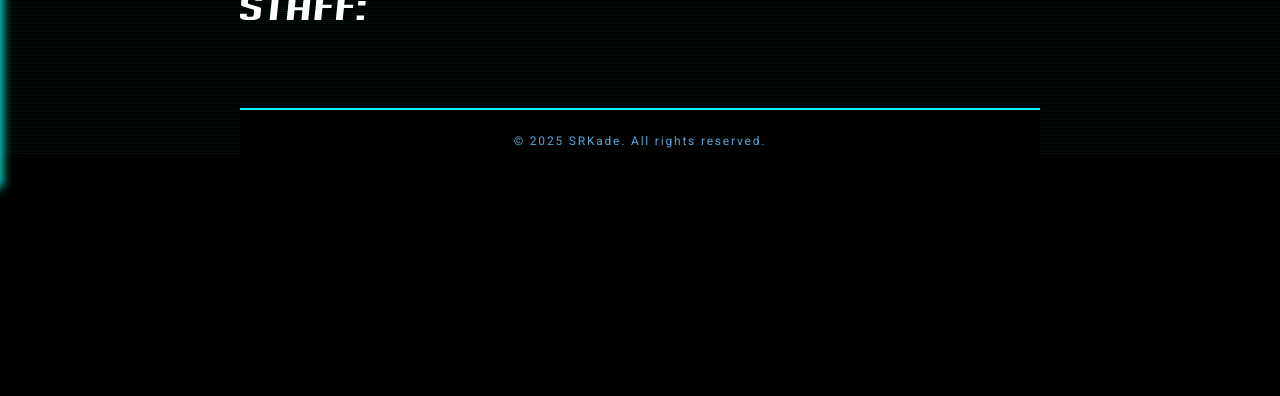
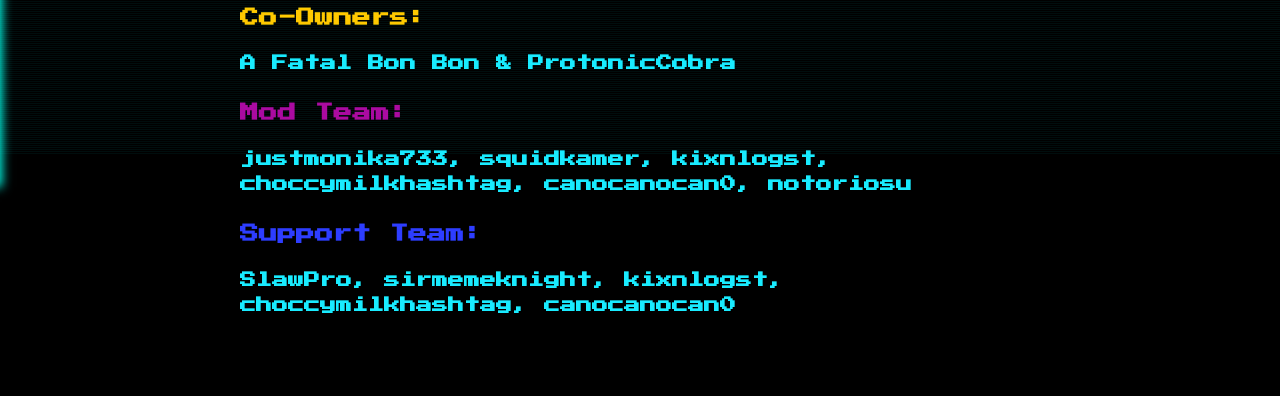
Before and after one commit to SlawSimulation/DQRetro, a plain HTML site: page srkade.html in a window 1280 px wide. Shown: the part 645-1041 px from the top of the page. Before the commit the page ends 918 px from the top, so only its background shows below. Drawn offline with Linux system fonts and the light colour scheme.

Commit message:
feat. Updated SRKade Webpage + Styling

```diff
--- a/srkade.html
+++ b/srkade.html
@@ -49,6 +49,21 @@
         <p><b>Note:</b> While we specialize in fighting games (Tekken, Mortal Kombat, Street Fighter, etc.), we also enjoy exploring other genres now and then.</h3>
         These titles use delay-based netcode which was a lot more common before rollback became the standard.
         Online play reflects the latency & sync behavior typical of games from the 2000–2010 era.</p>
+
+    <section>
+      <div class="staff">
+        <img src="images/assets/srkade/headers/staff.png" alt="SRKade Staff" class="staff-header" />
+        <h3 class="color-owners"><b>Co-Owners:</b></h3>
+        <h4>A Fatal Bon Bon & ProtonicCobra</h4>
+
+        <h3 class="color-modteam"><b>Mod Team:</b></h3>
+        <h4>justmonika733, squidkamer, kixnlogst, choccymilkhashtag, canocanocan0, notoriosu</h4>
+
+        <h3 class="color-support"><b>Support Team:</b></h3>
+        <h4>SlawPro, sirmemeknight, kixnlogst, choccymilkhashtag, canocanocan0</h4>
+      </div>
+    </section>
+
       </div>
       <div class="social-icons">
         <a href="https://youtube.com/@SRKade" target="_blank" aria-label="YouTube">
@@ -65,12 +80,6 @@
         </a>
       </div>
 
-    <section>
-      <div class="staff">
-        <img src="images/assets/srkade/headers/staff.png" alt="SRKade Staff" class="staff-header" />
-      </div>
-    </section>
-
     <footer>
     <p>© 2025 SRKade. All rights reserved.</p>
     </footer>
--- a/sub/css/srkade.css
+++ b/sub/css/srkade.css
@@ -40,8 +40,9 @@ p {
     "wdth" 100;
 }
 /* ========== HEADINGS ========== */
-h1, h2, h3 {
+h1, h2, h3, h4{
   margin-top: 0.0;
+  margin-bottom: 0.2;
   font-family: 'Press Start 2P', sans-serif;
   color: #19ebff;
 }
@@ -51,6 +52,10 @@ h1, h2, h3 {
 .color-3 { color: #bbbbbb; }  /* Green */
 .color-4 { color: #ffffff; }  /* Blue */
 .color-5 { color: #5ca3d3; }  /* Gold */
+
+.color-owners { color: #ffc800; }  /* Gold */
+.color-modteam { color: #ac0a9f; }  /* Gold */
+.color-support { color: #2e3cff; }  /* Gold */
 
 /* ========== IMAGES & LOGOS ========== */
 
```
